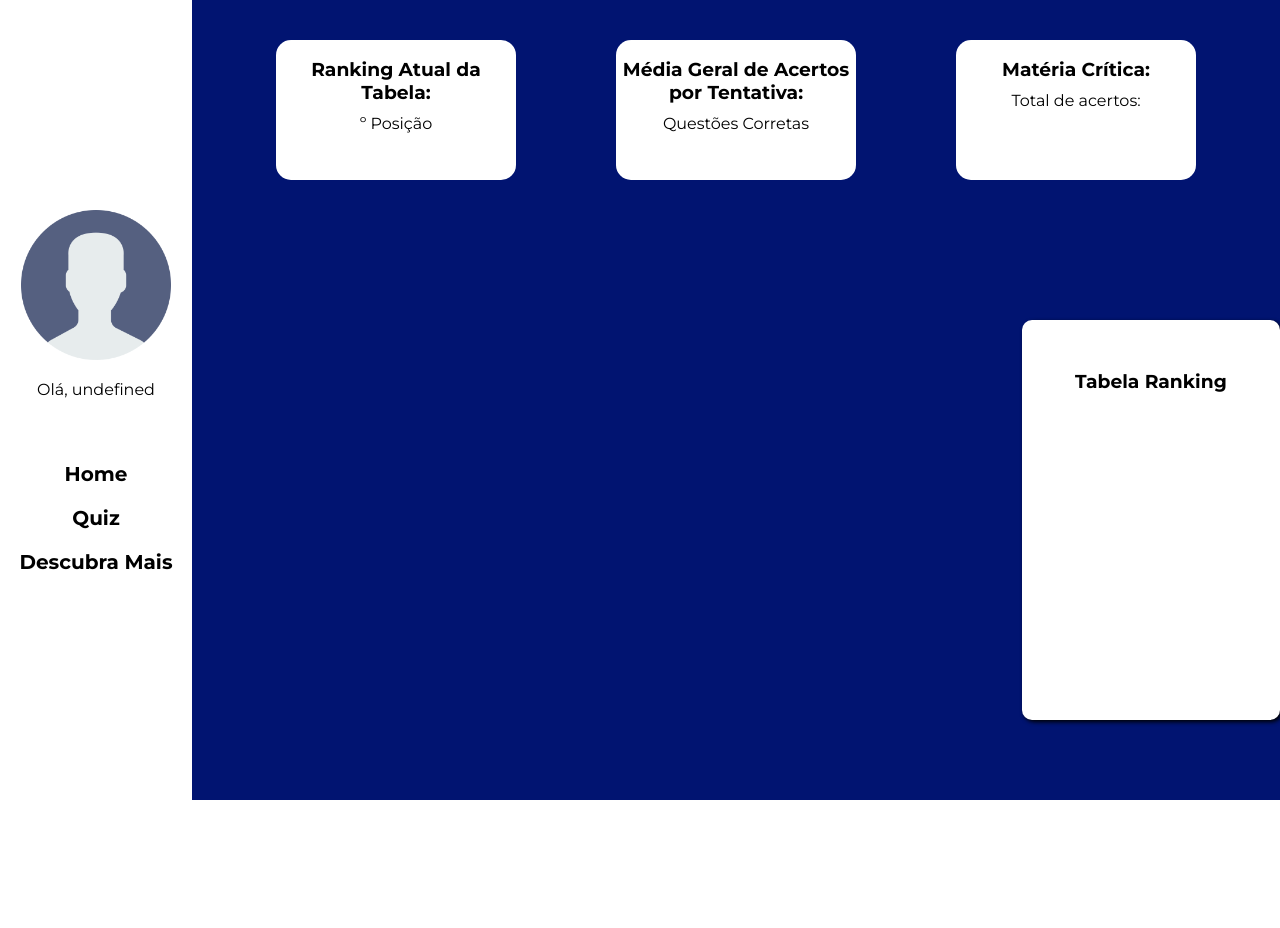
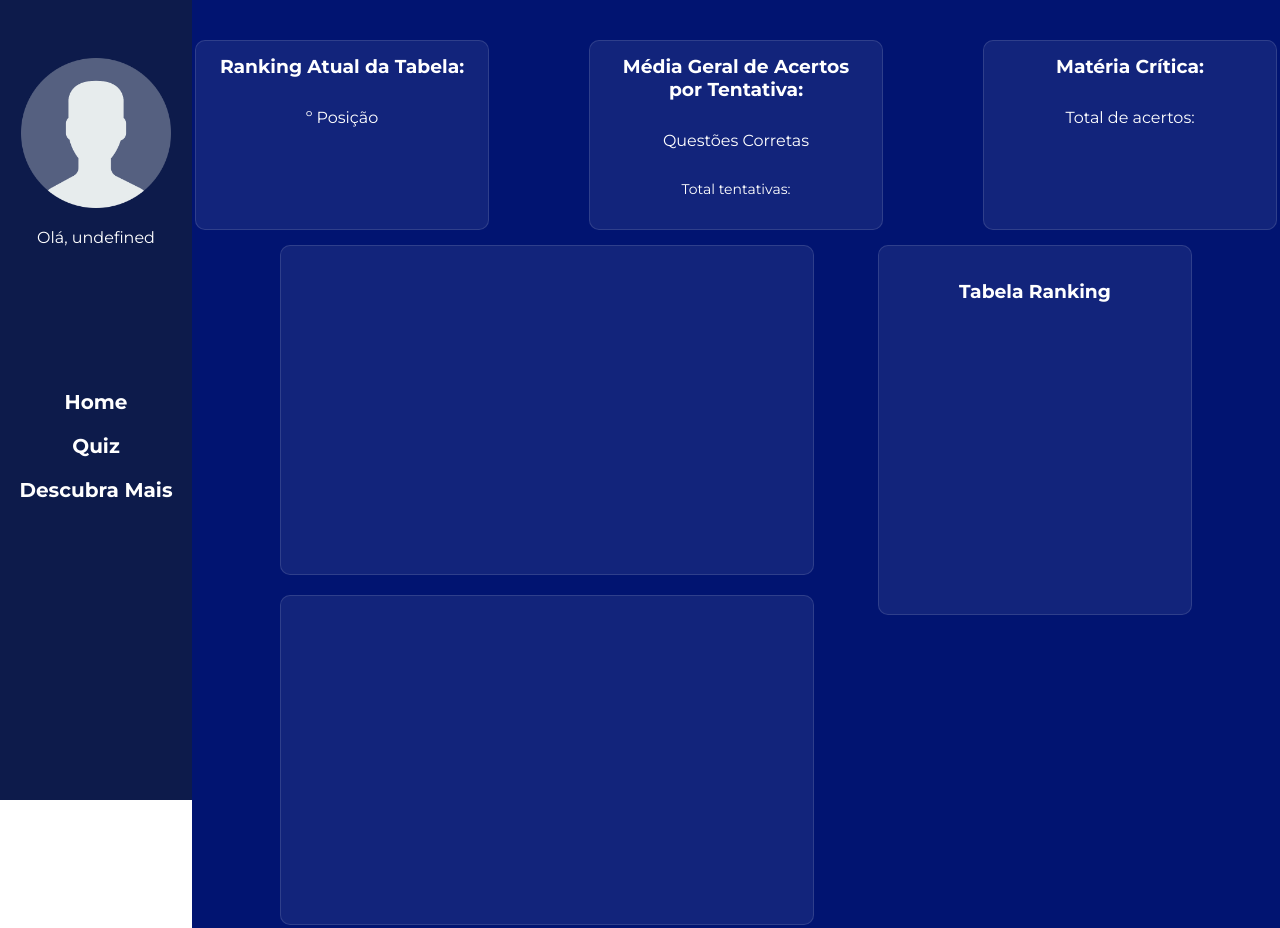
Before and after one commit to brnxt/Music-Io, a website: page Music_Io/public/assents/dashboard.html in a window 1280 px wide. Shown: the top 928 px of the page. Before the commit the page ends 800 px from the top, so only its background shows below. Drawn offline with nearby package versions, Linux system fonts and the light colour scheme; no server answers; a web font is replaced by a local one.

Commit message:
Alterando o CSS da dashboard

```diff
--- a/Music_Io/public/assents/dashboard.html
+++ b/Music_Io/public/assents/dashboard.html
@@ -49,18 +49,22 @@
                     <h3>Média Geral de Acertos <br> por Tentativa:</h3>
 
                     <p><span id="kpi2"></span> Questões Corretas</p>
+
+                    <p class="text-kpi">Total tentativas: <span id="total-tentativas"></span></p>
                 </div>
 
                 <div class="kpi">
 
-                    <h3>Matéria Crítica: <br><span id="materia-critica"></span></h3>
+                    <h3>Matéria Crítica: <br><span class="materia-critica" id="materia-critica"></span></h3>
 
                     <p>Total de acertos: <span id="kpi3"></span></p>
 
                 </div>
             </div>
 
+            <div class="grafico-meio">
                 <div class="grafico-container">
+
                     <div class="grafico-line">
                         <canvas id="grafico-linha"></canvas>
                     </div>
@@ -68,7 +72,9 @@
                     <div class="grafico-bars">
                         <canvas id="grafico-barras"></canvas>
                     </div>
+                </div>
 
+                <div class="grafico-container-2">
                     <div class="tabela-ranking">
                         <h3>Tabela Ranking</h3>
                         <div class="linha-ranking" id="div_exibir"></div>
@@ -76,6 +82,7 @@
 
                 </div>
 
+            </div>
         </div>
     </div>
 
@@ -294,23 +301,19 @@
         var ctx = document.getElementById('grafico-linha').getContext('2d');
         // Criando o gráfico de linha usando o Chart.js
         var myChart = new Chart(ctx, {
-            type: 'line', // Tipo de gráfico: linha
-            data: { // Dados para o gráfico
-                labels: dadosData, // Rótulos no eixo X
+            type: 'line',
+            data: {
+                labels: dadosData,
                 datasets: [{
-                    label: 'Histórico 5 Últimas tentativas', // Nome do conjunto de dados
-                    data: dadosPontuacao, // Dados dos votos
-                    backgroundColor: [
-                        '#38b6ff', // Cor de fundo das linhas
-                    ],
-                    borderColor: [
-                        '#38b6ff', // Cor da borda das linhas
-                    ],
-                    borderWidth: 1,// Largura da borda das linhas
+                    label: 'Histórico 5 Últimas tentativas',
+                    data: dadosPontuacao,
+                    borderWidth: 1,
                     tension: 0.3
                 }]
             },
             options: {
+                responsive: true,
+                maintainAspectRatio: false,
                 plugins: {
                     legend: {
                         labels: {
@@ -319,8 +322,14 @@
                     }
                 },
                 scales: {
-                    x: { ticks: { color: 'white' } },
-                    y: { ticks: { color: 'white' } },
+                    x: {
+                        ticks: { color: '#7a9ad4' },
+                        grid: { display: false },
+                    },
+                    y: {
+                        ticks: { color: '#7a9ad4' },
+                        grid: { display: false },
+                    },
                 }
             }
         });
@@ -353,17 +362,13 @@
                 datasets: [{
                     label: 'Pontuação da Última tentativa por matéria',
                     data: listaDadosJson,
-                    backgroundColor: [
-                        '#38b6ff',
-                    ],
-                    borderColor: [
-                        '#38b6ff',
-                    ],
                     borderWidth: 1
 
                 }]
             },
             options: {
+                responsive: true,
+                maintainAspectRatio: false,
                 plugins: {
                     legend: {
                         labels: {
@@ -372,8 +377,14 @@
                     }
                 },
                 scales: {
-                    x: { ticks: { color: 'white' } },
-                    y: { ticks: { color: 'white' } },
+                    x: {
+                        ticks: { color: '#7a9ad4' },
+                        grid: { display: false },
+                    },
+                    y: {
+                        ticks: { color: '#7a9ad4' },
+                        grid: { display: false },
+                    },
                 }
             }
         });
@@ -424,8 +435,17 @@
 
     function listarKpi2(kpi2) {
 
+        let mediaGeral = 0;
+        let qtdTentativas = 0;
 
-        document.getElementById("kpi2").innerHTML = kpi2[0].media_geral;
+        for(let i = 0; i < kpi2.length; i++){
+
+            mediaGeral = kpi2[i].media_geral
+            qtdTentativas = kpi2[0].qtd_tentativas
+        }
+
+        document.getElementById("kpi2").innerHTML = mediaGeral;
+        document.getElementById("total-tentativas").innerHTML = qtdTentativas;
     }
 
     function listarTabela(tab) {
--- a/Music_Io/public/assents/styles/dashboard.css
+++ b/Music_Io/public/assents/styles/dashboard.css
@@ -21,10 +21,11 @@
     width: 15%;
     height: 100vh;
 
-    background-color: white;
-    color: rgb(0, 0, 0);
+    background-color: #0d1b4b;
+    color: white;
 
-    order: 1;
+    position: fixed;
+
 }
 
 .sidebar-container {
@@ -40,17 +41,18 @@
 
     justify-content: flex-end;
     align-items: center;
-    height: 45%;
+    height: 26%;
 
     margin-bottom: 20px;
 }
 
 
-.icone img{
+.icone img {
 
     height: 150px;
     width: 150px;
 }
+
 .sidebar-container p {
 
     height: 18px;
@@ -64,7 +66,7 @@
     justify-content: center;
     align-items: center;
 
-    height: 30%;
+    height: 50%;
     width: 100%;
 
     gap: 20px;
@@ -78,7 +80,7 @@
 
 .sidebar-lista a {
 
-    color: black;
+    color: white;
     font-size: 20px;
     font-weight: bold;
 
@@ -92,10 +94,12 @@
 .dashboard {
 
     width: 85%;
-    height: 100vh;
+    min-height: 100vh;
 
-    background-color: #011471 ;/*linear-gradient(to right, #011471, #6b118f);*/
+    background-color: #011471;
+    /*linear-gradient(to right, #011471, #6b118f);*/
 
+    margin-left: 15%;
     order: 2;
 }
 
@@ -105,6 +109,10 @@
     width: 100%;
 }
 
+
+/* ========== KPI's ========== */
+
+
 .kpi-container {
 
     display: flex;
@@ -113,80 +121,114 @@
 
     gap: 100px;
 
-    height: 30%;
+    height: 20%;
     width: 100%;
 
+}
+
+
+.kpi {
+
+    height: 160px;
+    width: 260px;
+
+    margin-top: 40px;
+
+    color: white;
+
+    background: rgba(255, 255, 255, 0.07);
+    border: 0.5px solid rgba(255, 255, 255, 0.12);
+    border-radius: 10px;
+
+
+    padding: 14px 16px;
+
+    text-align: center;
+}
+
+.kpi p {
+
+    margin-top: 30px;
+}
+
+.materia-critica {
+
+    color: #f4a261;
+}
+
+.text-kpi{
+
+    font-size: 14px;
+    color: ;
+}
+
+/* ========== Gráficos ========== */
+
+.grafico-meio {
+
+    display: flex;
+
+    padding: 45px 88px;
 }
 
 .grafico-container {
 
     display: flex;
-    flex-direction: row;
+    flex-direction: column;
 
-    justify-content: space-around;
-    align-items: center;
+    justify-content: flex-start;
 
-    height: 70%;
+
+    height: 60%;
     width: 100%;
+
+    order: 1;
 
 }
 
-.kpi {
+.grafico-container-2 {
+    display: flex;
 
-    height: 140px;
-    width: 240px;
-
-    margin-top: 40px;
-
-    background-color: white;
-    border-radius: 15px;
-
-    text-align: center;
+    order: 2;
 }
 
-.kpi h3{
+.grafico-line,
+.grafico-bars {
 
-    margin-top: 18px;
-}
+    display: flex;
 
-.kpi p {
+    height: 300px;
+    width: 500px;
 
-    margin-top: 10px;
+    background: rgba(255, 255, 255, 0.07);
+    border: 0.5px solid rgba(255, 255, 255, 0.12);
+    border-radius: 10px;
+
+    padding: 14px 16px;
+
 }
 
 .grafico-line {
 
-    display: flex;
-    align-items: center;
-
-    height: 480px;
-    width: 460px;
-}
-
-.grafico-bars {
-
-    display: flex;
-    align-items: center;
-
-    height: 480px;
-    width: 460px;
+    margin-bottom: 20px;
 }
 
 .tabela-ranking {
 
-    display: flex;
-    flex-direction: column;
 
     height: 340px;
-    width: 220px;
-    padding: 30px;
+    width: 280px;
 
-    background-color: white;
-    box-shadow: 2px 2px 4px;
+
+    background: rgba(255, 255, 255, 0.07);
+    border: 0.5px solid rgba(255, 255, 255, 0.12);
     border-radius: 10px;
+
+    color: white;
+    padding: 14px 16px;
 }
 
-.tabela-ranking h3{
+.tabela-ranking h3 {
 
     text-align: center;
 
@@ -194,11 +236,10 @@
     margin-bottom: 40px;
 }
 
-.tabela-ranking div{
+.tabela-ranking div {
 
-    text-align: start;
-
+    text-align: s;
     font-size: 16px;
 
-    padding-left: 10px;
+    padding: 0px 30px;
 }
--- a/Music_Io/src/models/dashboardModel.js
+++ b/Music_Io/src/models/dashboardModel.js
@@ -70,7 +70,8 @@ function listarKpi3(ids3) {
 function listarKpi2(ids2) {
 
     var instrucaoSql4 = `
-    SELECT ROUND((SUM(p.m1) + SUM(p.m2) + SUM(p.m3) + SUM(p.m4) + SUM(p.m5) + SUM(p.m6)) / COUNT(q.fkUsuario),2) AS media_geral
+    SELECT ROUND((SUM(p.m1) + SUM(p.m2) + SUM(p.m3) + SUM(p.m4) + SUM(p.m5) + SUM(p.m6)) / COUNT(q.fkUsuario),2) AS media_geral,
+    COUNT(q.fkUsuario) qtd_tentativas
     FROM pontuacaoMateriasQuiz AS p
     JOIN quiz AS q ON p.fkQuizTentativa = q.idQuizTentativa
     WHERE q.fkUsuario = ${ids2};
```
Lines whose indentation alone changed are shown as unchanged.
